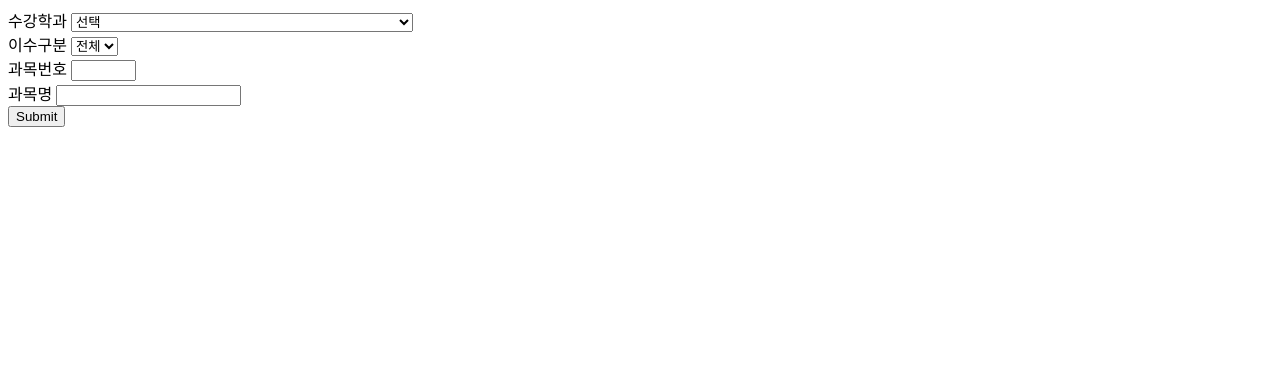
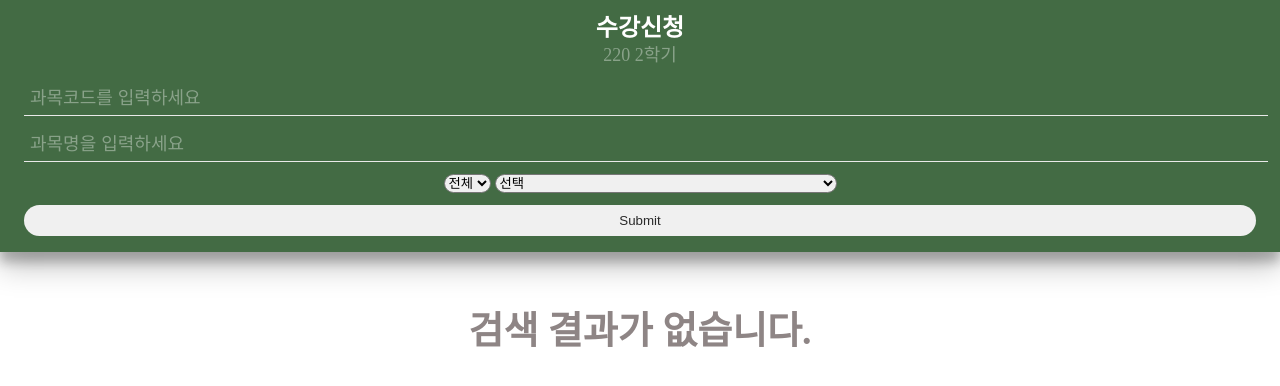
Before and after one commit to Jinho1011/2020-wit-hackathon, a Django app: page /course/ in a window 1280 px wide. Shown: the top 386 px of the page. Run offline with Django 3.2, Linux system fonts and the light colour scheme.

Commit message:
Implement course

```diff
--- a/app/settings.py
+++ b/app/settings.py
@@ -124,3 +124,7 @@ USE_TZ = True
 # https://docs.djangoproject.com/en/3.1/howto/static-files/
 
 STATIC_URL = '/static/'
+
+STATICFILES_DIRS = [
+    os.path.join(BASE_DIR, 'static'),
+]
--- /dev/null
+++ b/course/courseDetail.py
@@ -0,0 +1,52 @@
+from bs4 import BeautifulSoup
+import requests
+
+TIMETABLE_URL = 'https://kupis.konkuk.ac.kr/sugang/acd/cour/time/SeoulTimetableInfo.jsp'
+REMAIN_URL_GRADE = 'https://kupis.konkuk.ac.kr/sugang/acd/cour/aply/CourBasketInwonInq.jsp'
+RATE_URL = 'https://api.everytime.kr/find/timetable/subject/list'
+
+
+def get_grade(g, number):
+    GRADE_RES = requests.post(REMAIN_URL_GRADE, data={
+        'ltYy': 2020,
+        'ltShtm': 'B01012',
+        'sbjtId': number,
+        'promShyr': g,
+        'fg': 'B'
+    })
+
+    html = GRADE_RES.text
+    soup = BeautifulSoup(html, 'html.parser')
+    infos = soup.find_all('td')[1].text
+    return infos
+
+
+def main(number):
+    object_list = {}
+    data = {
+        'ltYy': 2020,
+        'ltShtm': 'B01012',
+        'sbjtId': number
+    }
+    res = requests.post(TIMETABLE_URL,
+                        data=data)
+    html = res.text
+    soup = BeautifulSoup(html, 'html.parser')
+    infos = soup.select(
+        'table.table_bg > tr.table_bg_white'
+    )
+
+    for tr in infos:
+        object_list["courseCode"] = tr.select('td')[3].text
+        object_list["courseProfessor"] = tr.select('td')[9].text
+        object_list["courseTime"] = tr.select('td')[8].text
+        object_list["courseType"] = tr.select('td')[2].text
+        object_list["courseTarget"] = tr.select('td')[7].text
+        object_list["courseTitle"] = tr.select('td')[4].text
+        object_list["courseLink"] = 'https://kupis.konkuk.ac.kr/sugang/acd/cour/plan/CourLecturePlanInq.jsp?ltYy=2020&ltShtm=B01012&sbjtId=' + number
+        object_list["courseRemain1"] = get_grade(1, number)
+        object_list["courseRemain2"] = get_grade(2, number)
+        object_list["courseRemain3"] = get_grade(3, number)
+        object_list["courseRemain4"] = get_grade(4, number)
+
+    return object_list
--- a/course/urls.py
+++ b/course/urls.py
@@ -2,5 +2,6 @@ from django.urls import path
 from .views import *
 
 urlpatterns = [
-    path('', CourseView.as_view())
+    path('', CourseListView.as_view()),
+    path('<str:number>/', CourseDetailView.as_view())
 ]
--- a/course/views.py
+++ b/course/views.py
@@ -3,10 +3,12 @@ from django.views import View
 from django.http import HttpResponse, HttpRequest
 from django.http import QueryDict
 from urllib import parse
-import course.courseList
+import urllib.parse
+from . import courseList
+from . import courseDetail
 
 
-class CourseView(View):
+class CourseListView(View):
     template_name = 'course/course_index.html'
 
     def get(self, request, *args, **kwargs):
@@ -19,9 +21,22 @@ class CourseView(View):
         sbjtNm = request.POST['sbjtNm']
 
         courseInfo = {
-            openSust, pobtDiv, sbjtId, sbjtNm
+            'openSust': openSust, 'pobtDiv': pobtDiv, 'sbjtId': sbjtId, 'sbjtNm': parse.quote(sbjtNm)
         }
 
+        object_list = courseList.main(courseInfo)
+
         return render(request, self.template_name, {
-            'object_list': courseInfo
+            'object_list': object_list
         })
+
+
+class CourseDetailView(View):
+    template_name = 'course/course_detail.html'
+
+    def get(self, request, *args, **kwargs):
+        object_list = courseDetail.main(self.kwargs['number'])
+
+        return render(request, self.template_name, {
+            'object_list': object_list
+        })
--- /dev/null
+++ b/static/css/course_index.css
@@ -0,0 +1,108 @@
+.course-header {
+    padding: 16px 24px;
+    background-color: #436B44;
+    box-shadow: 0 14px 28px rgba(0, 0, 0, 0.25), 0 10px 10px rgba(0, 0, 0, 0.22);
+    display: flex;
+    flex-direction: column;
+    align-items: center;
+}
+
+.header-title {
+    color: white;
+    font-size: 24px;
+    font-weight: bold;
+    margin-bottom: 6px;
+}
+
+.header-subtitle {
+    color: rgba(255, 255, 255, 0.372);
+    font-size: 18px;
+    margin-bottom: 18px;
+}
+
+.input-container {
+    display: flex;
+    flex-direction: column;
+    width: 100%;
+
+}
+
+.input-container input {
+    width: 100%;
+    background-color: rgba(0, 0, 0, 0);
+    padding: 10px 6px 8px 6px;
+    outline: none;
+    border: none;
+    margin-bottom: 12px;
+    border-bottom: 1px solid #e9e9e9;
+}
+
+.input-container input::placeholder {
+    color: rgba(255, 255, 255, 0.372);
+    font-size: 18px;
+}
+
+.select-container {
+    margin-bottom: 12px;
+    text-align: center;
+}
+
+
+.select-container select {
+    background-color: #f0f0f0;
+    border-radius: 12px;
+}
+
+.course-submit {
+    width: 100%;
+    background-color: #f0f0f0;
+    color: white;
+    border: none;
+    padding: 8px;
+    border-radius: 24px;
+    color: #292929;
+}
+
+.no-result {
+    padding-top: 60px;
+    text-align: center;
+    font-size: 38px;
+    color: #8e8585;
+    font-weight: bold;
+}
+
+.course-item a {
+    display: flex;
+    justify-content: space-between;
+    align-items: center;
+    padding: 18px 24px;
+    text-decoration: none;
+    border-bottom: 1px solid #436B44;
+}
+
+.course-item a div {
+    color: black;
+}
+
+.course-start {
+    display: flex;
+    justify-content: center;
+    gap: 8px;
+}
+
+.course-center>div {
+    display: flex;
+}
+
+.course-title {
+    font-size: 14px;
+    font-weight: bold;
+}
+
+.course-prof {
+    font-size: 12px;
+}
+
+.course-center-bottom {
+    font-size: 12px;
+}
--- /dev/null
+++ b/static/css/reset.css
@@ -0,0 +1,135 @@
+/* http://meyerweb.com/eric/tools/css/reset/
+   v2.0 | 20110126
+   License: none (public domain)
+*/
+
+html,
+body,
+div,
+span,
+applet,
+object,
+iframe,
+h1,
+h2,
+h3,
+h4,
+h5,
+h6,
+p,
+blockquote,
+pre,
+a,
+abbr,
+acronym,
+address,
+big,
+cite,
+code,
+del,
+dfn,
+em,
+img,
+ins,
+kbd,
+q,
+s,
+samp,
+small,
+strike,
+strong,
+sub,
+sup,
+tt,
+var,
+b,
+u,
+i,
+center,
+dl,
+dt,
+dd,
+ol,
+ul,
+li,
+fieldset,
+form,
+label,
+legend,
+table,
+caption,
+tbody,
+tfoot,
+thead,
+tr,
+th,
+td,
+article,
+aside,
+canvas,
+details,
+embed,
+figure,
+figcaption,
+footer,
+header,
+hgroup,
+menu,
+nav,
+output,
+ruby,
+section,
+summary,
+time,
+mark,
+audio,
+video {
+    margin: 0;
+    padding: 0;
+    border: 0;
+    font-size: 100%;
+    font: inherit;
+    vertical-align: baseline;
+}
+
+/* HTML5 display-role reset for older browsers */
+article,
+aside,
+details,
+figcaption,
+figure,
+footer,
+header,
+hgroup,
+menu,
+nav,
+section {
+    display: block;
+}
+
+body {
+    line-height: 1;
+}
+
+ol,
+ul {
+    list-style: none;
+}
+
+blockquote,
+q {
+    quotes: none;
+}
+
+blockquote:before,
+blockquote:after,
+q:before,
+q:after {
+    content: '';
+    content: none;
+}
+
+table {
+    border-collapse: collapse;
+    border-spacing: 0;
+}
--- a/templates/course/course_index.html
+++ b/templates/course/course_index.html
@@ -1,16 +1,45 @@
+{% load static %}
+
 <!DOCTYPE html>
 <html lang="en">
 
 <head>
     <meta charset="UTF-8">
     <meta name="viewport" content="width=device-width, initial-scale=1.0">
-    <title>Document</title>
+    <link rel="stylesheet" type="text/css" href="{% static 'css/course_index.css' %}">
+    <link rel="stylesheet" type="text/css" href="{% static 'css/reset.css' %}">
+    <title>All KUlier :: 종합강의시간표</title>
 </head>
 
 <body>
     <form method="post" action="/course/">{% csrf_token %}
-        수강학과
-        <select name="openSust" class="ctl_enabled" id="openSust">
+        <div class="course">
+            <div class="course-header">
+                <div class="header-title">
+                    수강신청
+                </div>
+                <div class="header-subtitle">
+                    220 2학기
+                </div>
+                <div class="input-container">
+                    <input placeholder="과목코드를 입력하세요" type="text" maxlength="4" class="header-input" name="sbjtId">
+                    <input placeholder="과목명을 입력하세요" type="text" maxlength="50" class="header-input" name="sbjtNm">
+                </div>
+                <div class="select-container">
+                    <select name="pobtDiv" class="ctl_enabled">
+                        <option value="">선택</option>
+                        <option value="B04044">전필</option>
+                        <option value="B04045">전선</option>
+                        <option value="B04061">지필</option>
+                        <option value="B04043">지교</option>
+                        <option value="B0404P">기교</option>
+                        <option value="B04054">심교</option>
+                        <option value="B04047">교직</option>
+                        <option value="B04046">일선</option>
+                        <option value="B04054">심교</option>
+                        <option value="ALL" selected="">전체</option>
+                    </select>
+                    <select name="openSust" class="ctl_enabled">
                         <option value="">선택</option>
                         <option value="006751">전체대학</option>
                         <option value="126897">KU융합과학기술원</option>
@@ -175,36 +204,46 @@
                         <option value="127307">힐링바이오공유대학(글로컬) 반려동물융합전공</option>
                         <option value="127371">힐링바이오공유대학(글로컬) 융합치유전공</option>
                     </select>
-        <br>
-        이수구분
-        <select name="pobtDiv" class="ctl_enabled" onchange="JavaScript:doChange();">
-            <option value="">선택</option>
-            <option value="B04044">전필</option>
-            <option value="B04045">전선</option>
-            <option value="B04061">지필</option>
-            <option value="B04043">지교</option>
-            <option value="B0404P">기교</option>
-            <option value="B04054">심교</option>
-            <option value="B04047">교직</option>
-            <option value="B04046">일선</option>
-            <option value="B04054">심교</option>
-            <option value="ALL" selected="">전체</option>
-        </select>
-        <br>
-        과목번호
-        <input type="text" maxlength="4" class="ctl_enabled" name="sbjtId" size="5">
-        <br>
-        과목명
-        <input type="text" maxlength="50" class="ctl_enabled" name="sbjtNm" size="20">
-        <br>
-
-        <input type="submit">
+                </div>
+                <input class="course-submit" type="submit">
+            </div>
+            <div class="course-body">
+                {% if object_list %}
+                {% for object in object_list %}
+                <div class="course-item">
+                    <a href="/course/{{ object.courseNumber }}">
+                        <div class="course-start">
+                            <div class="course-number">
+                                {{ object.courseNumber }}
+                            </div>
+                            <div class="course-center">
+                                <div class="course-center-top">
+                                    <div class="course-title">
+                                        {{ object.courseTitle }}
+                                    </div>
+                                    <div class="course-prof">
+                                        {{ object.courseProfessor }}
+                                    </div>
+                                </div>
+                                <div class="course-center-bottom">
+                                    {{ object.courseType }} / {{ object.courseTime }}
+                                </div>
+                            </div>
+                        </div>
+                        <div class="course-end">
+                            {{ object.courseRemainAll }} / {{ object.courseRemainCurrent }}
+                        </div>
+                    </a>
+                </div>
+                {% endfor %}
+                {% else %}
+                <div class="no-result">
+                    검색 결과가 없습니다.
+                </div>
+                {% endif %}
+            </div>
+        </div>
     </form>
-
-
-    {% if openSust %}
-    {{openSust}}
-    {% endif %}
 </body>
 
 </html>
```
Also changed, not shown: course/courseList.py (+67 -0 lines), static/css/course_detail.css (added, +30 -0 lines), templates/course/course_detail.html (added, +114 -0 lines), db.sqlite3 (deleted), 1 other file. Lines whose indentation alone changed are shown as unchanged.
